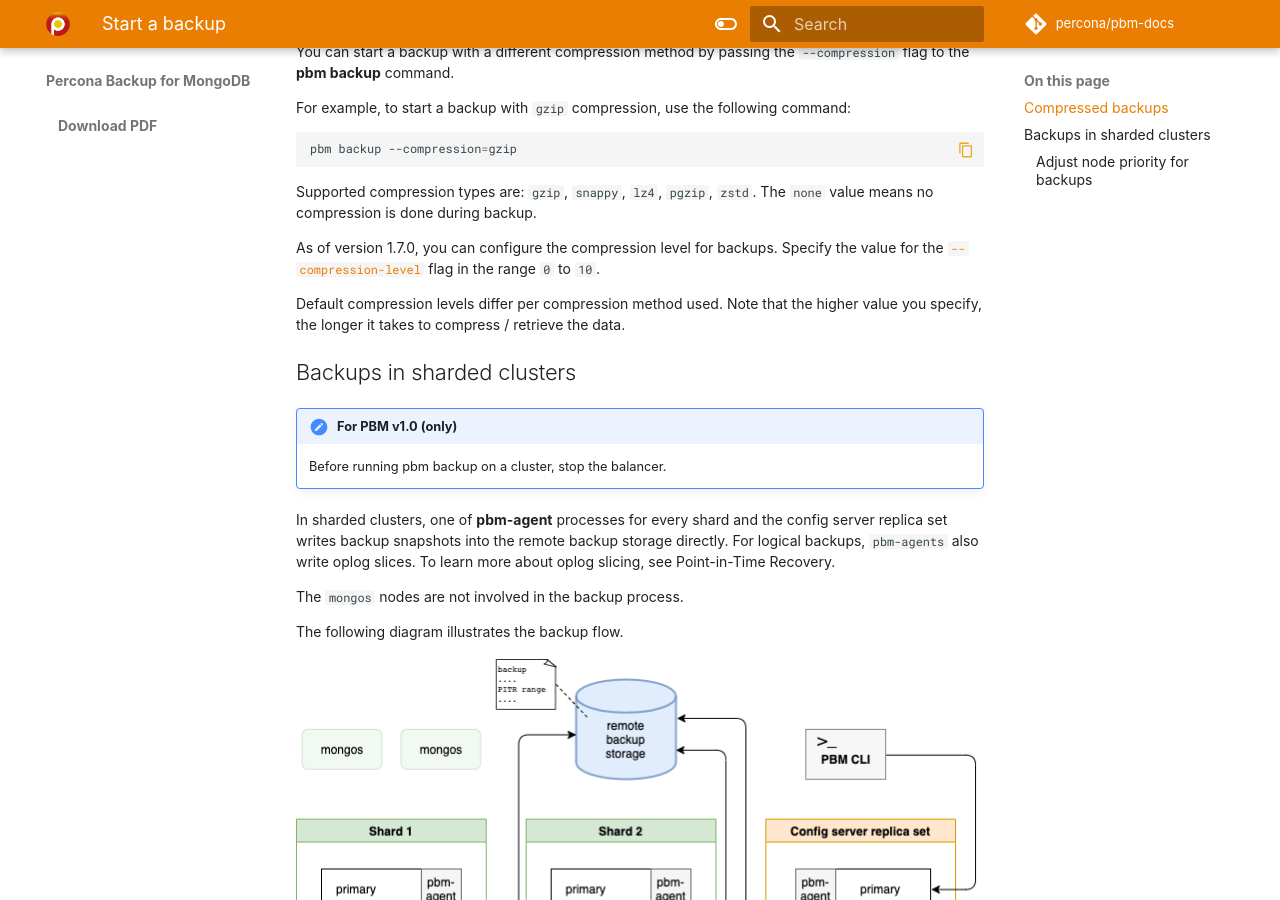
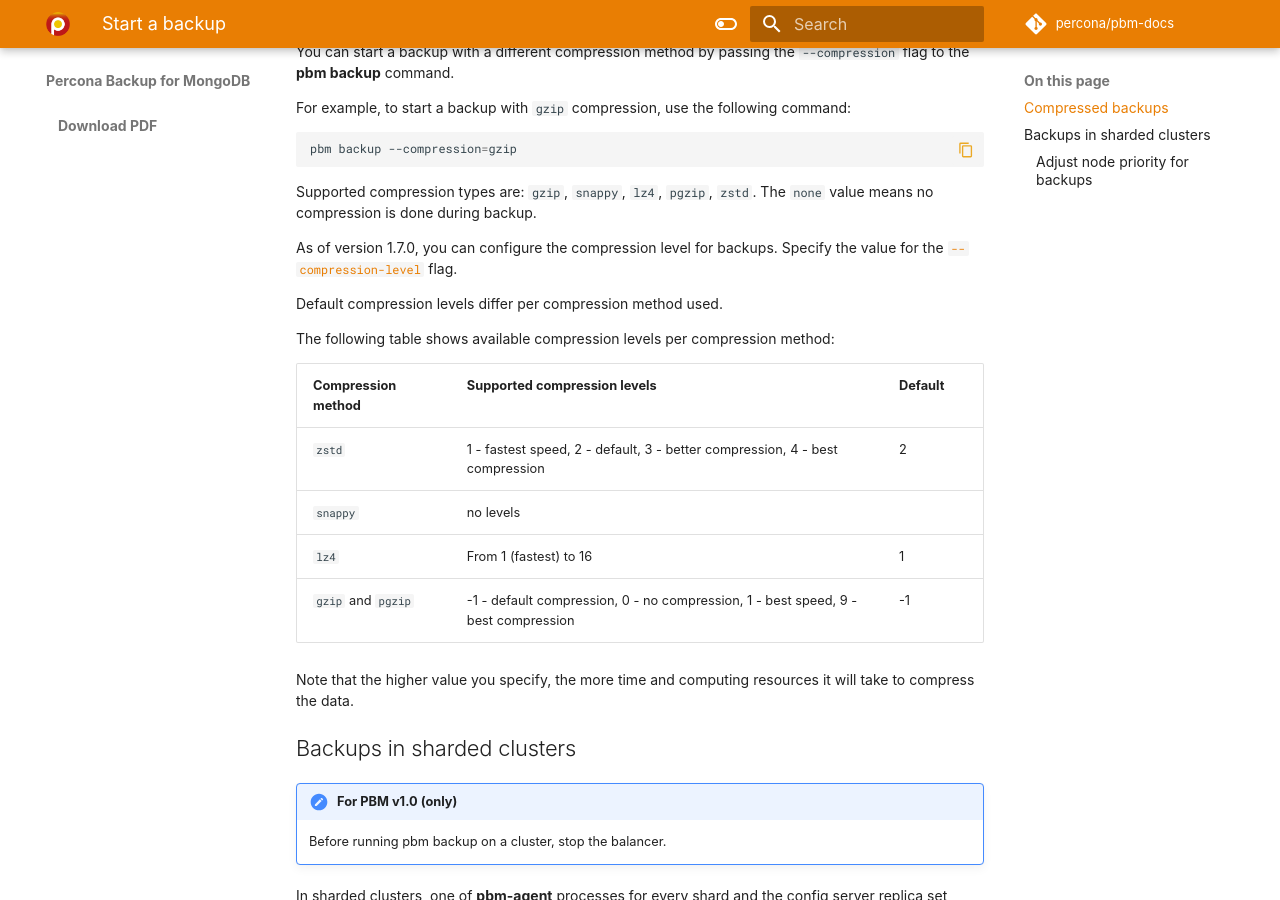
Before and after one commit to percona/pbm-docs, an MkDocs documentation site: the page built from docs/usage/start-backup.md, in a window 1280 px wide and 900 px high, scrolled down 556 px. Built offline with MkDocs 1.6.1 and Material for MkDocs 9.7.7, drawn with Linux system fonts in a browser that asks for light colours; nearby versions of some CDN libraries; some web fonts are replaced; comment, search, counter and statistics services are not loaded.

Commit message:
Added available compression levels

```diff
--- a/docs/usage/start-backup.md
+++ b/docs/usage/start-backup.md
@@ -30,9 +30,20 @@
 
 Supported compression types are: `gzip`, `snappy`, `lz4`, `pgzip`, `zstd`.  The `none` value means no compression is done during backup.
 
-As of version 1.7.0, you can configure the compression level for backups. Specify the value for the [`--compression-level`](../reference/backup-options.md#backupcompressionlevel) flag in the range `0` to `10`.
+As of version 1.7.0, you can configure the compression level for backups. Specify the value for the [`--compression-level`](../reference/backup-options.md#backupcompressionlevel) flag.
 
-Default compression levels differ per compression method used. Note that the higher value you specify, the longer it takes to compress / retrieve the data.
+Default compression levels differ per compression method used.
+
+The following table shows available compression levels per compression method:
+
+| Compression method   | Supported compression levels | Default
+| ------------------   | ---------------------------- | ----------
+| `zstd`               | 1 - fastest speed, 2 - default, 3 - better compression, 4 - best compression | 2
+| `snappy`             | no levels|
+| `lz4`                | From 1 (fastest) to 16 | 1
+| `gzip` and `pgzip`   | -1 - default compression, 0 - no compression, 1 - best speed, 9 - best compression| -1
+
+Note that the higher value you specify, the more time and computing resources it will take to compress the data.
 
 ## Backups in sharded clusters
 
```
Also changed, not shown: docs/reference/backup-options.md (+11 -2 lines), docs/reference/pitr-options.md (+12 -2 lines), docs/usage/point-in-time-recovery.md (+3 -1 lines), docs/_images/mongodb.png (added).
